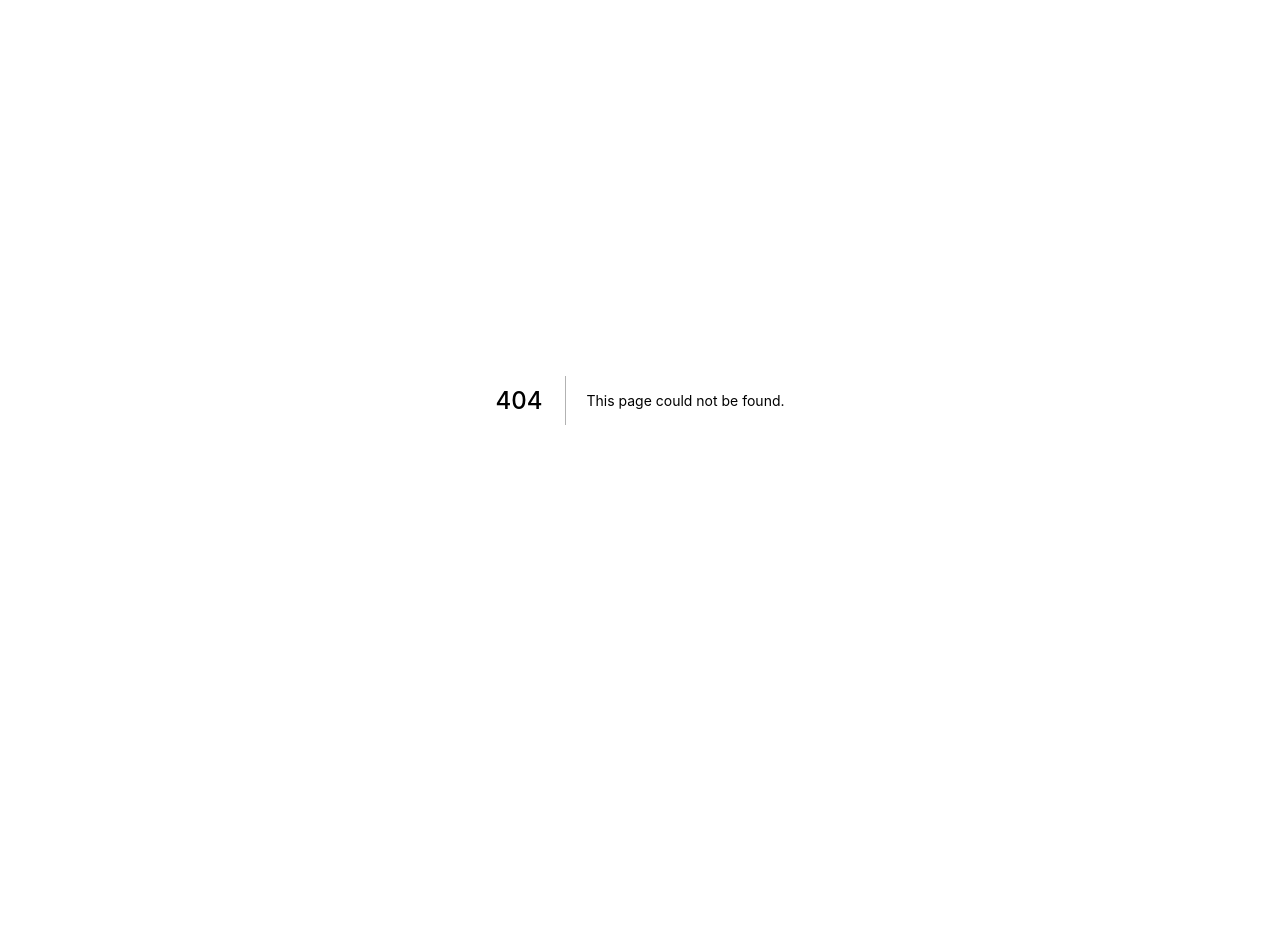
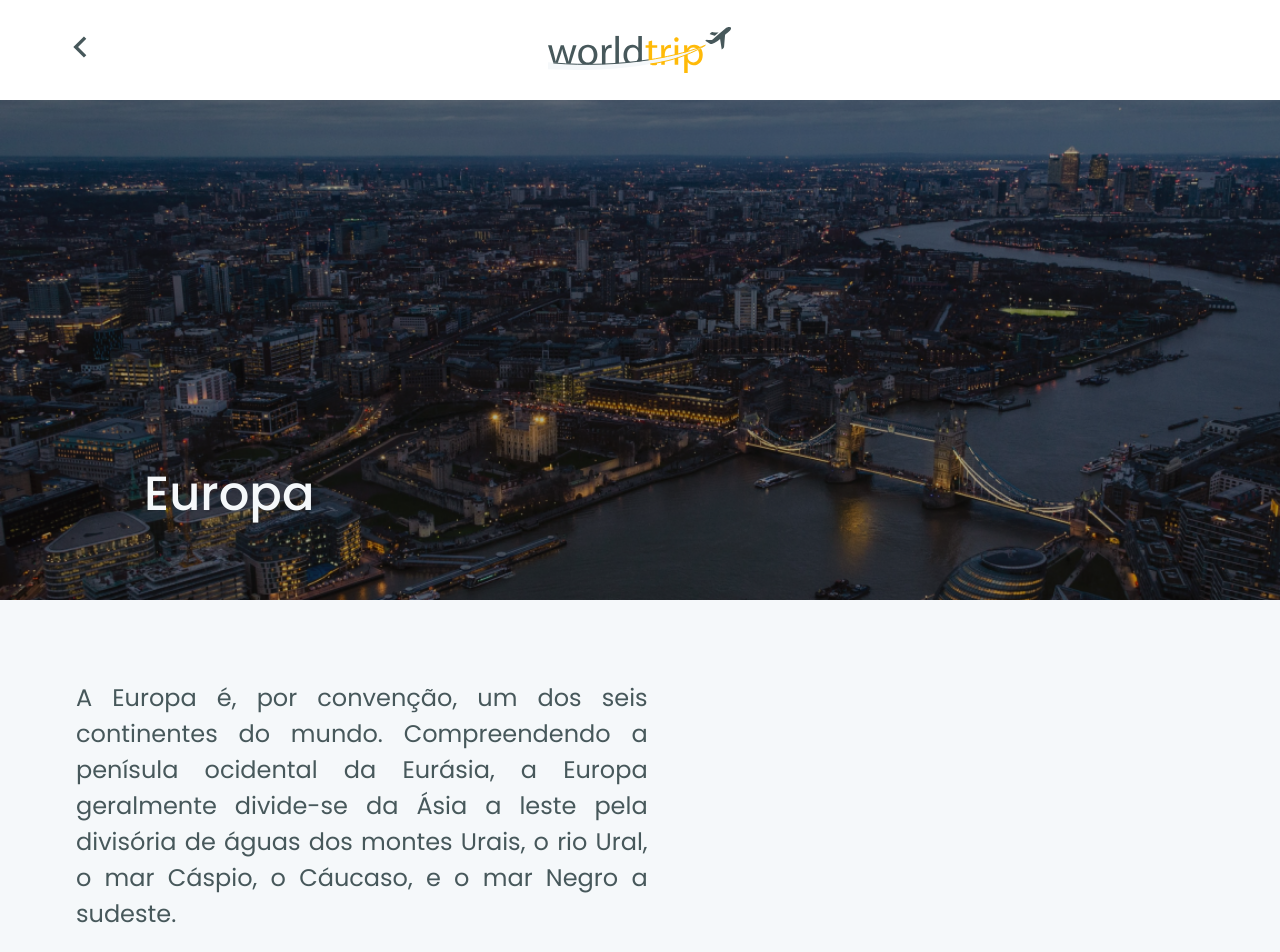
Before and after one commit to KaikySantos/worldtrip, a Next.js app: page /continent/europe in a window 1280 px wide. Before the commit this address had no page. Shown: the top 952 px of the page. Before the commit the page ends 800 px from the top, so only its background shows below. Built offline with nearby package versions, Linux system fonts and the light colour scheme.

Commit message:
feat: content component

```diff
--- a/package.json
+++ b/package.json
@@ -17,6 +17,7 @@
     "next": "12.1.6",
     "react": "18.2.0",
     "react-dom": "18.2.0",
+    "react-icons": "^4.4.0",
     "swiper": "^8.2.4"
   },
   "devDependencies": {
--- /dev/null
+++ b/src/components/Content/index.tsx
@@ -0,0 +1,19 @@
+import { Grid, Text } from "@chakra-ui/react";
+
+export default function Content() {
+  return (
+    <Grid
+      templateColumns={["1fr", "1fr", "1fr 1fr", "1.2fr 1fr"]}
+      gap={[5, 10, 16, 20]}
+      my={["8", "20"]}
+    >
+      <Text
+        fontSize={["lg", "xl", "xl", "2xl"]}
+        color="gray.700"
+        textAlign="justify"
+      >
+        A Europa é, por convenção, um dos seis continentes do mundo. Compreendendo a penísula ocidental da Eurásia, a Europa geralmente divide-se da Ásia a leste pela divisória de águas dos montes Urais, o rio Ural, o mar Cáspio, o Cáucaso, e o mar Negro a sudeste.
+      </Text>
+    </Grid>
+  );
+}
--- /dev/null
+++ b/src/components/ContinentBanner/index.tsx
@@ -0,0 +1,29 @@
+import { Flex, Heading } from '@chakra-ui/react';
+
+export default function ContinentBanner() {
+  return (
+    <Flex
+      w="100%"
+      h={["150px", "300px", "500px"]}
+      px={["0", "0", "36"]}
+      pt={["0", "0", "72"]}
+      bgImage="url(/europe.png)"
+      bgPosition="center"
+      bgRepeat="no-repeat"
+      bgSize="cover"
+      justify={["center", "center", "flex-start"]}
+    >
+      <Heading
+        textAlign={["center", "left"]}
+        fontSize={["1.75rem", "5xl"]}
+        color="gray.100"
+        fontWeight="500"
+        display="flex"
+        alignItems="center"
+        justifyContent="center"
+      >
+        Europa
+      </Heading>
+    </Flex>
+  );
+}
--- a/src/components/Header/index.tsx
+++ b/src/components/Header/index.tsx
@@ -1,6 +1,14 @@
-import { Flex, Image } from "@chakra-ui/react";
+import Link from "next/link";
+import { useRouter } from "next/router";
+
+import { Flex, Image, Icon, Box } from "@chakra-ui/react";
+
+import { RiArrowLeftSLine } from 'react-icons/ri';
 
 export default function Header() {
+  const { asPath } = useRouter();
+  const notHomePage = asPath !== "/";
+
   return (
     <Flex
       as="header"
@@ -9,14 +17,33 @@ export default function Header() {
       mx="auto"
       px="1rem"
       h={["50px", "100px"]}
-      align="center"
-      justify="center"
     >
-      <Image
-        w={["81px", "184px"]}
-        src="/logo.svg"
-        alt="Worldtrip logo"
-      />
+      <Box
+        h="100%"
+        mx="auto"
+        w="100%"
+        maxW="1160px"
+        display="flex"
+        alignItems="center"
+        justifyContent="center"
+        position="relative"
+      >
+        {notHomePage && (
+          <Box position="absolute" left="0">
+            <Link href="/">
+              <a>
+                <Icon as={RiArrowLeftSLine} fontSize={[20, 40]} />
+              </a>
+            </Link>
+          </Box>
+        )}
+
+        <Image
+          w={["81px", "184px"]}
+          src="/logo.svg"
+          alt="Worldtrip logo"
+        />
+      </Box>
     </Flex>
   )
 }
--- /dev/null
+++ b/src/pages/continent/[slug].tsx
@@ -0,0 +1,19 @@
+import { Flex } from "@chakra-ui/react";
+
+import Header from "../../components/Header";
+import ContinentBanner from "../../components/ContinentBanner";
+import Content from "../../components/Content";
+
+export default function Continent() {
+
+  return (
+    <Flex direction="column" overflow="hidden">
+      <Header />
+      <ContinentBanner />
+
+      <Flex direction="column" maxW="1160px" mx="auto" mb="10" px="1rem">
+        <Content />
+      </Flex>
+    </Flex>
+  );
+}
```
Also changed, not shown: 1 other file (tests, documents, lock files or other folders).
